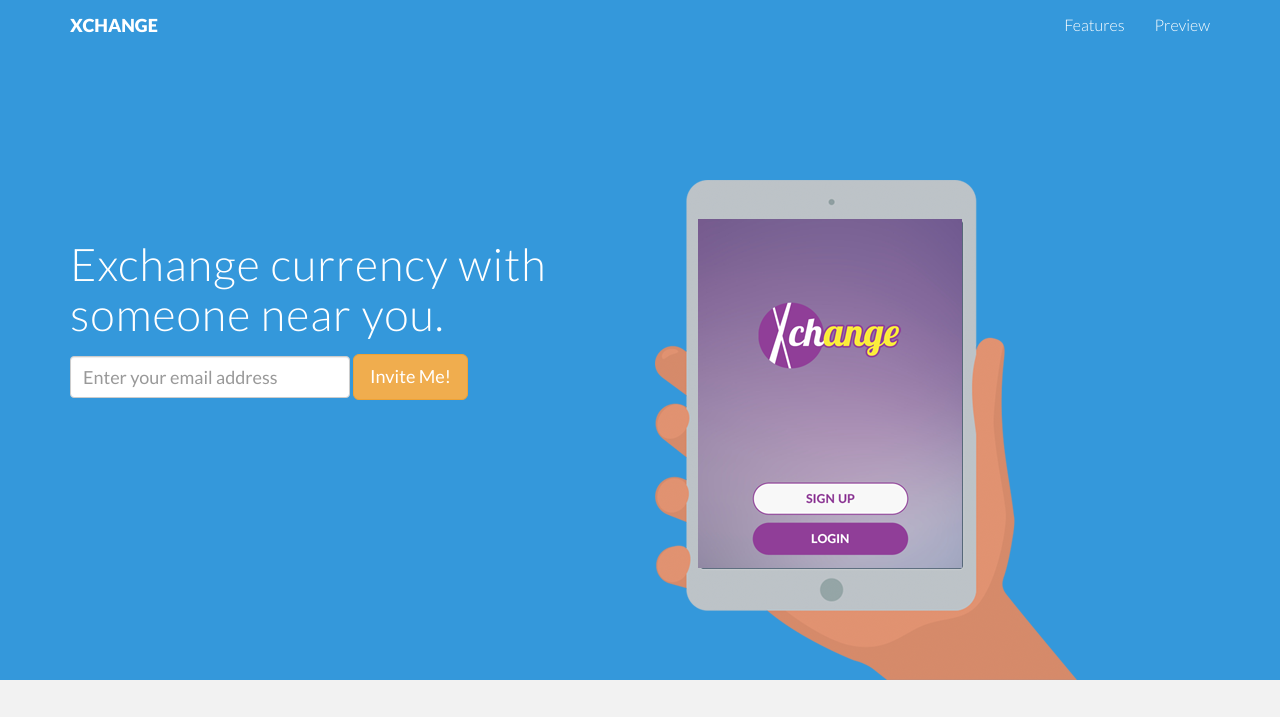
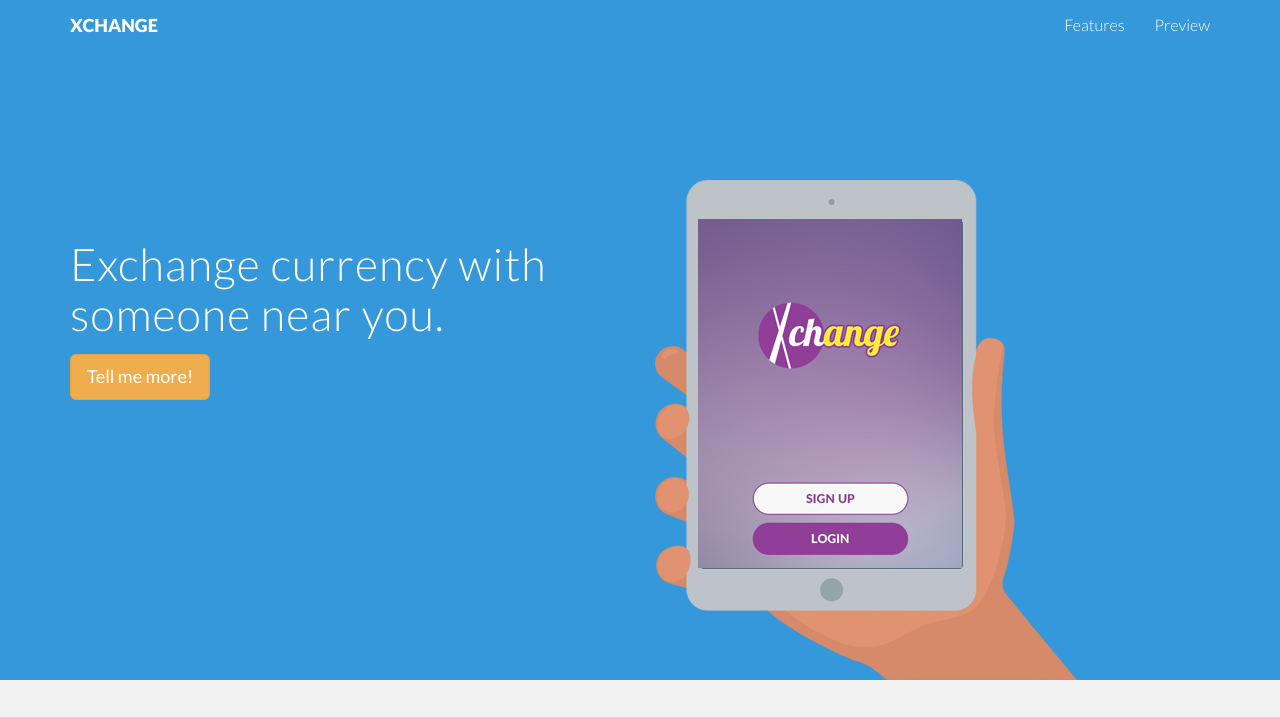
Before and after one commit to suffianhamzah/xchange, a plain HTML site: page index.html in a window 1280 px wide. Shown: the top 717 px of the page. Drawn offline with nearby package versions, Linux system fonts and the light colour scheme.

Commit message:
removed address bar up

```diff
--- a/index.html
+++ b/index.html
@@ -53,12 +53,9 @@
 			<div class="row">
 				<div class="col-lg-6">
 					<h1>Exchange currency with someone near you.</h1>
-					<form class="form-inline" role="form">
-					  <div class="form-group">
-					    <input type="email" class="form-control" id="exampleInputEmail1" placeholder="Enter your email address">
-					  </div>
-					  <button type="submit" class="btn btn-warning btn-lg">Invite Me!</button>
-					</form>
+
+					  <button type="submit" class="btn btn-warning btn-lg">Tell me more!</button>
+
 				</div><!-- /col-lg-6 -->
 				<div class="col-lg-6">
 					<img class="img-responsive" src="assets/img/ipad-hand-x.png" alt="">
```
